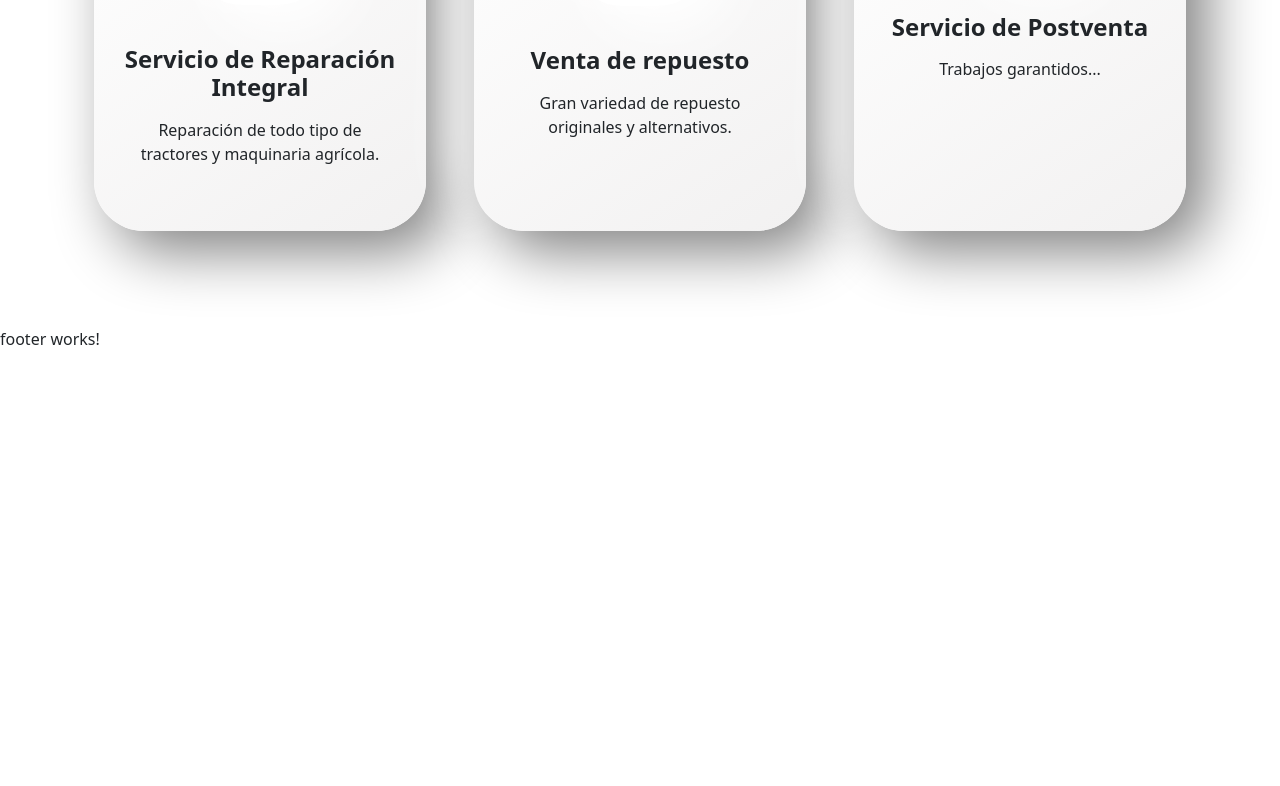
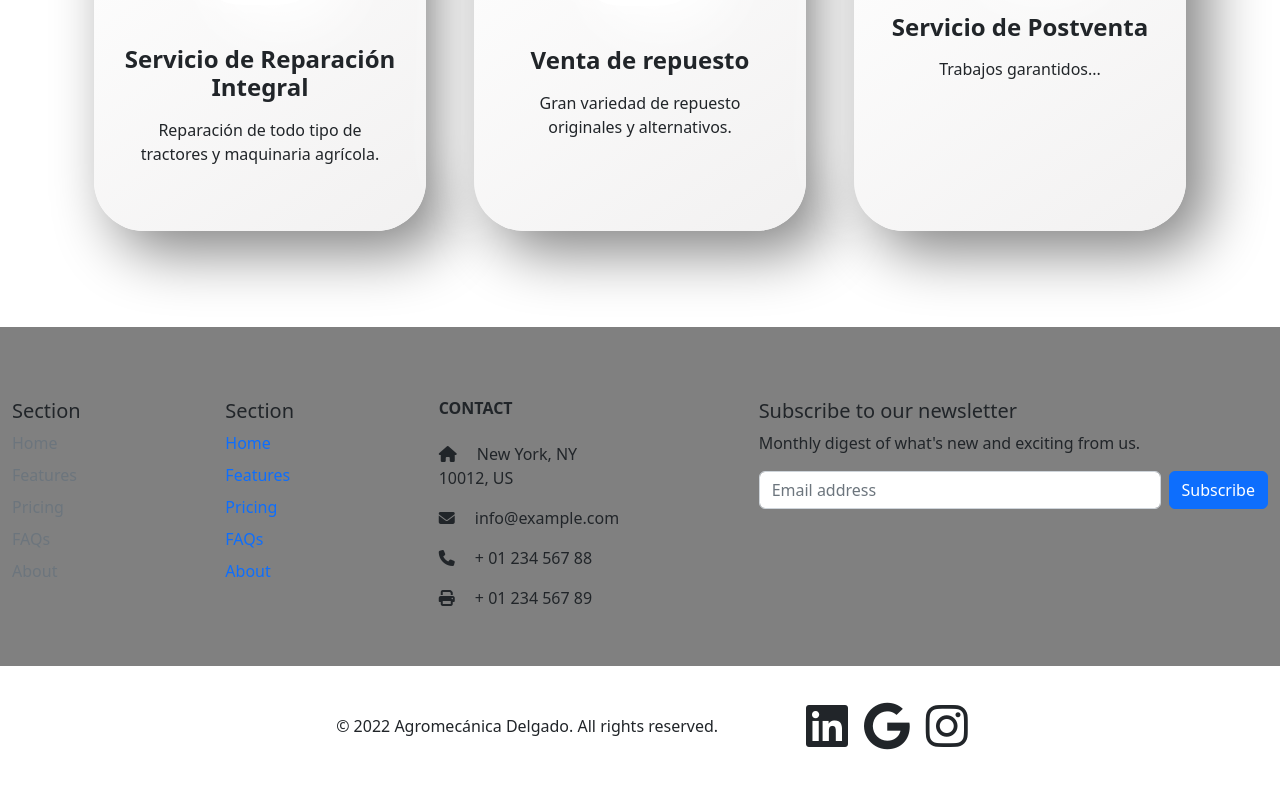
Before and after one commit to Metalnd01/landingPagePedro, an Angular app in the folder landingPagePedro/: page / in a window 1280 px wide. Shown: the part 1360-2146 px from the top of the page. Before the commit the page ends 1727 px from the top, so only its background shows below. Built offline with nearby package versions, Linux system fonts and the light colour scheme.

Commit message:
modifica footer

```diff
--- a/landingPagePedro/src/app/components/footer/footer.component.css
+++ b/landingPagePedro/src/app/components/footer/footer.component.css
@@ -0,0 +1,11 @@
+
+
+footer {
+    background-color: grey;
+    max-width: 100%;
+}
+
+.redes {
+    margin: 0.5em;
+    justify-content: center;
+}
--- a/landingPagePedro/src/app/components/footer/footer.component.html
+++ b/landingPagePedro/src/app/components/footer/footer.component.html
@@ -1 +1,70 @@
-<p>footer works!</p>
+<footer class="container py-4 my-0">
+    <div class="row pt-5">
+        <div class="col-6 col-md-2 mb-3">
+            <h5>Section</h5>
+            <ul class="nav flex-column">
+                <li class="nav-item mb-2"><a href="#" class="nav-link p-0 text-muted">Home</a></li>
+                <li class="nav-item mb-2"><a href="#" class="nav-link p-0 text-muted">Features</a></li>
+                <li class="nav-item mb-2"><a href="#" class="nav-link p-0 text-muted">Pricing</a></li>
+                <li class="nav-item mb-2"><a href="#" class="nav-link p-0 text-muted">FAQs</a></li>
+                <li class="nav-item mb-2"><a href="#" class="nav-link p-0 text-muted">About</a></li>
+            </ul>
+        </div>
+
+        <div class="col-6 col-md-2 mb-3">
+            <h5>Section</h5>
+            <ul class="nav flex-column">
+                <li class="nav-item mb-2"><a href="#" class="nav-link p-0 ">Home</a></li>
+                <li class="nav-item mb-2"><a href="#" class="nav-link p-0 ">Features</a></li>
+                <li class="nav-item mb-2"><a href="#" class="nav-link p-0 ">Pricing</a></li>
+                <li class="nav-item mb-2"><a href="#" class="nav-link p-0 ">FAQs</a></li>
+                <li class="nav-item mb-2"><a href="#" class="nav-link p-0 ">About</a></li>
+            </ul>
+        </div>
+
+        <div class="col-6 col-md-2 mb-3">
+            <h6 class="text-uppercase fw-bold mb-4">Contact</h6>
+            <p><i class="fas fa-home me-3"></i> New York, NY 10012, US</p>
+            <p>
+                <i class="fas fa-envelope me-3"></i>
+                info@example.com
+            </p>
+            <p><i class="fas fa-phone me-3"></i> + 01 234 567 88</p>
+            <p><i class="fas fa-print me-3"></i> + 01 234 567 89</p>
+        </div>
+
+        <div class="col-md-5 offset-md-1 mb-3">
+            <form>
+                <h5>Subscribe to our newsletter</h5>
+                <p>Monthly digest of what's new and exciting from us.</p>
+                <div class="d-flex flex-column flex-sm-row w-100 gap-2">
+                    <label for="newsletter1" class="visually-hidden">Email address</label>
+                    <input id="newsletter1" type="text" class="form-control" placeholder="Email address">
+                    <button class="btn btn-primary" type="button">Subscribe</button>
+                </div>
+            </form>
+        </div>
+    </div>
+</footer>
+<div class="container">
+    <div class="d-flex flex-column flex-sm-row justify-content-center ">
+        <p class="m-5">© 2022 Agromecánica Delgado. All rights reserved.</p>
+        <ul class="list-unstyled d-flex fa-3x redes">
+            <li class="ms-3">
+                <a class="link-dark" href="#">
+                    <i class="fa-brands fa-linkedin"></i>
+                </a>
+            </li>
+            <li class="ms-3">
+                <a class="link-dark" href="#">
+                    <i class="fa-brands fa-google"></i>
+                </a>
+            </li>
+            <li class="ms-3">
+                <a class="link-dark" href="#">
+                    <i class="fa-brands fa-instagram"></i>
+                </a>
+            </li>
+        </ul>
+    </div>
+</div>
--- a/landingPagePedro/src/index.html
+++ b/landingPagePedro/src/index.html
@@ -6,6 +6,7 @@
   <base href="/">
   <meta name="viewport" content="width=device-width, initial-scale=1">
   <link href="https://cdn.jsdelivr.net/npm/bootstrap@5.2.2/dist/css/bootstrap.min.css" rel="stylesheet" integrity="sha384-Zenh87qX5JnK2Jl0vWa8Ck2rdkQ2Bzep5IDxbcnCeuOxjzrPF/et3URy9Bv1WTRi" crossorigin="anonymous">
+  <script src="https://kit.fontawesome.com/99dbfe02f7.js" crossorigin="anonymous"></script>
   <link rel="icon" type="image/x-icon" href="favicon.ico">
 </head>
 <body>
```
